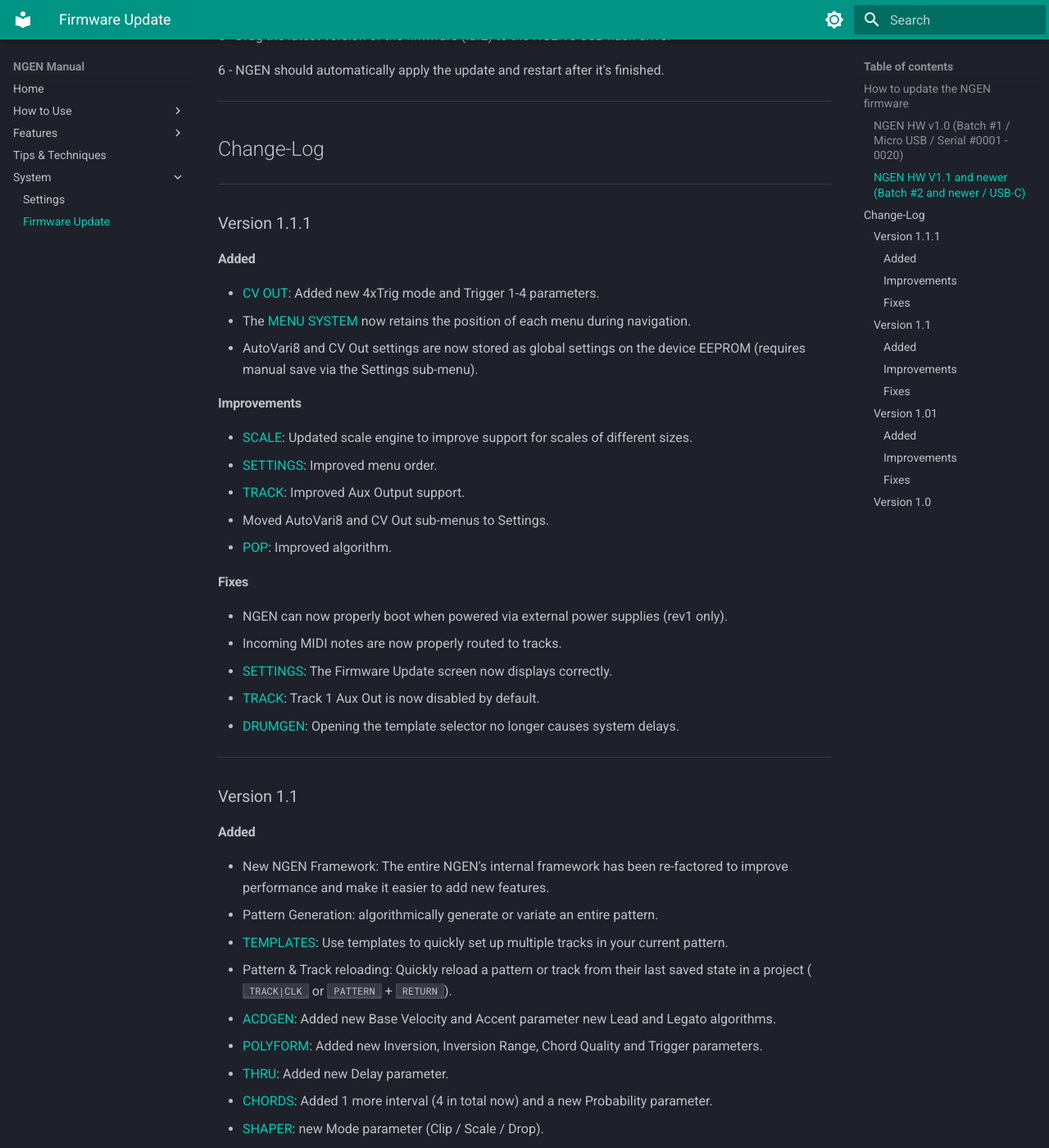
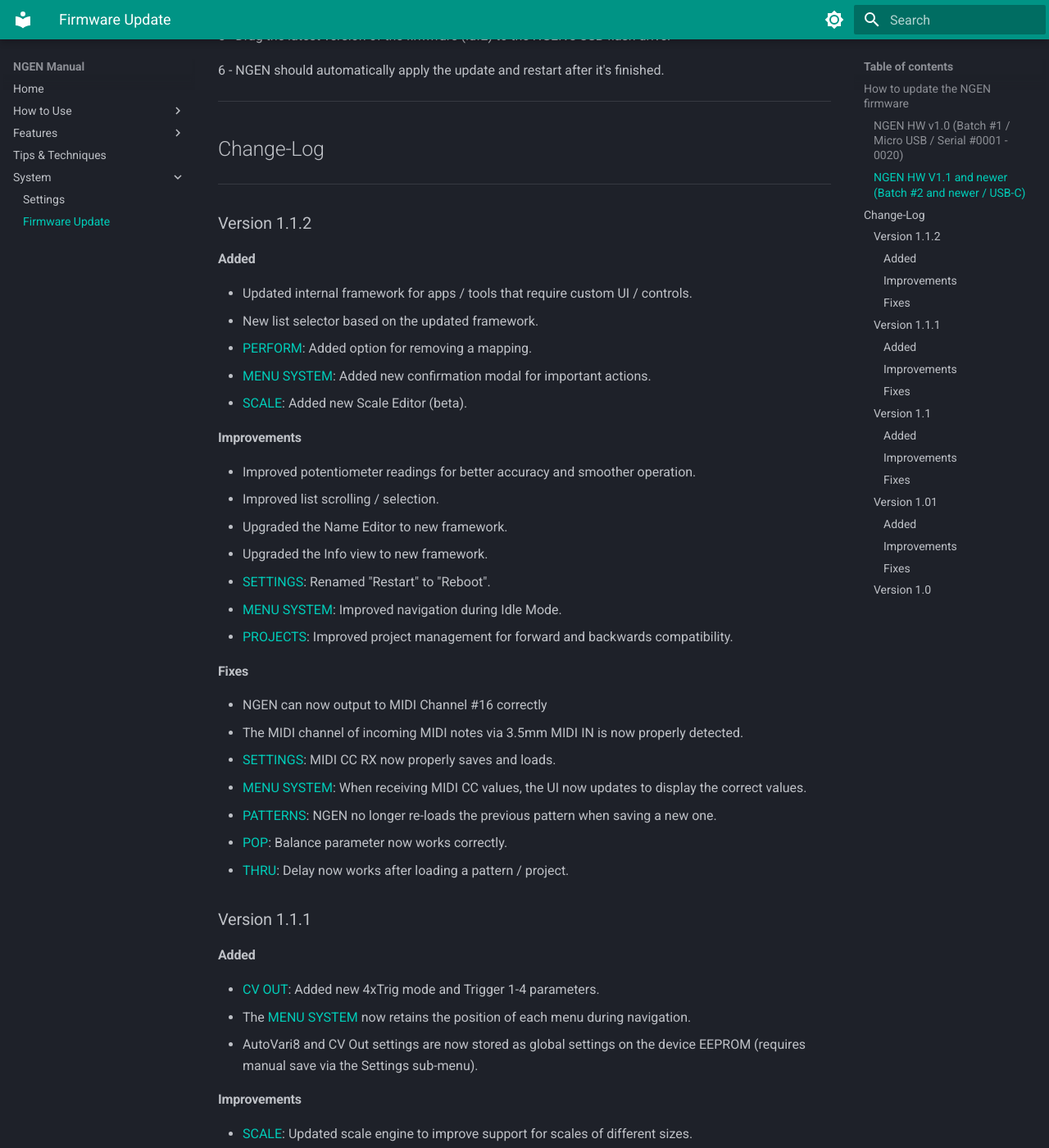
Before and after one commit to SpektroAudio/NGEN-UserManual, an MkDocs documentation site: the page built from docs/firmwareupdate.md, in a window 1280 px wide and 1400 px high, scrolled down 979 px. Shown: the whole window at 82% size. Built offline with MkDocs 1.6.1 and Material for MkDocs 9.7.7, drawn with Linux system fonts in a browser that asks for light colours.

Commit message:
Updated to v1.1.2

```diff
--- a/docs/firmwareupdate.md
+++ b/docs/firmwareupdate.md
@@ -45,6 +45,34 @@
 ## Change-Log
 
 ---
+
+### Version 1.1.2
+
+#### Added
+
+- Updated internal framework for apps / tools that require custom UI / controls.
+- New list selector based on the updated framework.
+- [PERFORM](perform.md): Added option for removing a mapping.
+- [MENU SYSTEM](menunavigation.md): Added new confirmation modal for important actions.
+- [SCALE](scale.md): Added new Scale Editor (beta).
+
+#### Improvements
+- Improved potentiometer readings for better accuracy and smoother operation.
+- Improved list scrolling / selection.
+- Upgraded the Name Editor to new framework.
+- Upgraded the Info view to new framework.
+- [SETTINGS](settings.md): Renamed "Restart" to "Reboot".
+- [MENU SYSTEM](menunavigation.md): Improved navigation during Idle Mode.
+- [PROJECTS](projects.md): Improved project management for forward and backwards compatibility.
+
+#### Fixes
+- NGEN can now output to MIDI Channel #16 correctly
+- The MIDI channel of incoming MIDI notes via 3.5mm MIDI IN is now properly detected.
+- [SETTINGS](settings.md): MIDI CC RX now properly saves and loads.
+- [MENU SYSTEM](menunavigation.md): When receiving MIDI CC values, the UI now updates to display the correct values.
+- [PATTERNS](pattern.md): NGEN no longer re-loads the previous pattern when saving a new one.
+- [POP](generators.md#pop): Balance parameter now works correctly.
+- [THRU](generators.md#thru): Delay now works after loading a pattern / project.
 
 ### Version 1.1.1
 
```
Also changed, not shown: docs/generators.md (+2 -0 lines), docs/scale.md (+10 -14 lines), docs/settings.md (+2 -2 lines), 1 other file.
